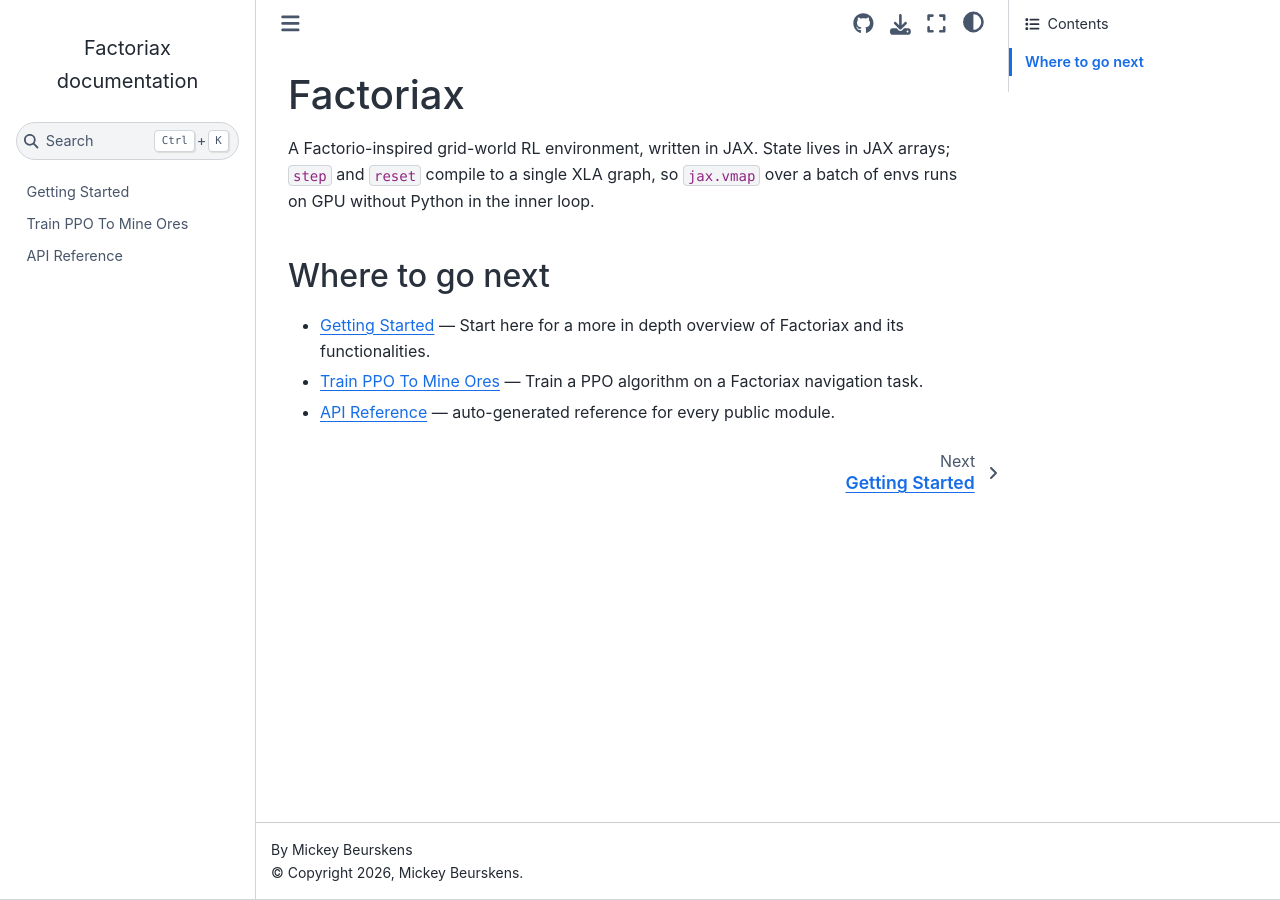
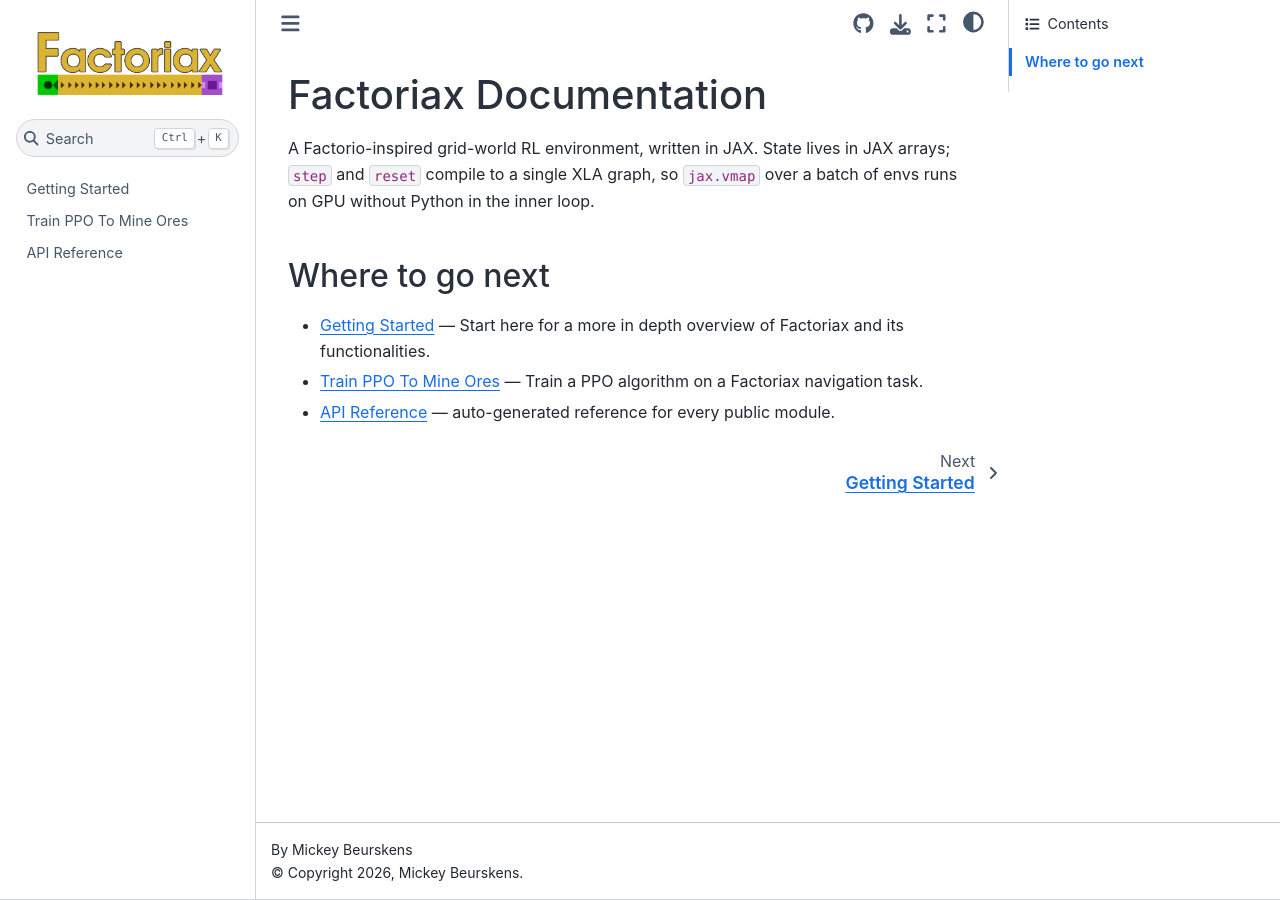
Before and after one commit to mickeybeurskens/factoriax, a Sphinx documentation site: the page built from docs/index.md, in a window 1280 px wide. Built offline with Sphinx 7.4.7 and the Sphinx Book theme 1.1.4, drawn with Linux system fonts in a browser that asks for light colours.

Commit message:
Add logo to docs

```diff
--- a/docs/conf.py
+++ b/docs/conf.py
@@ -38,6 +38,8 @@
     "use_repository_button": True,
     "show_toc_level": 2,
 }
+html_favicon = '_static/favicon.ico'
+html_logo = "_static/logo.png"
 
 html_static_path = ["_static"]
 html_css_files = ["css/custom.css"]
```
Also changed, not shown: docs/index.md (+1 -1 lines), docs/_static/logo.png (added), 1 other file.
